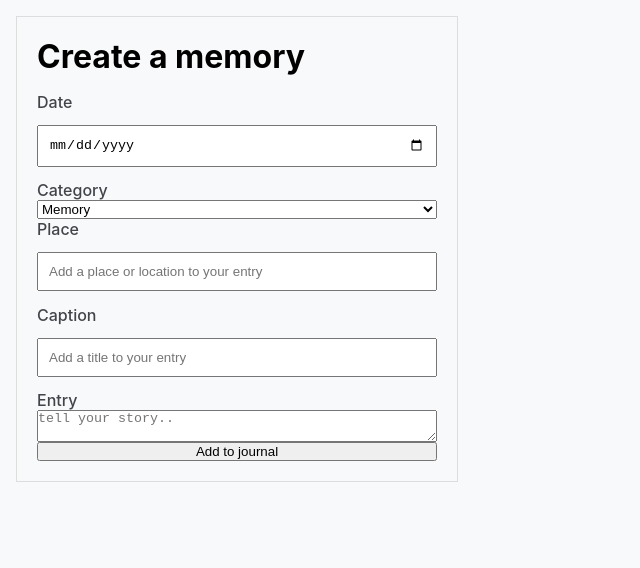
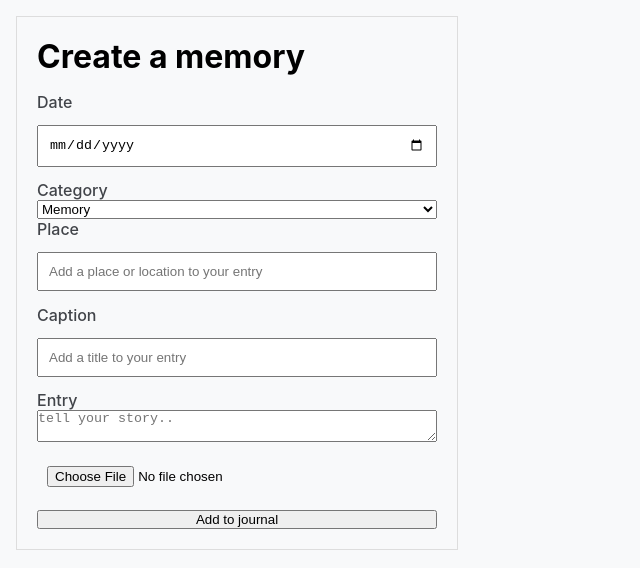
Before and after one commit to franhenke/react-logbook-journal, a React (Create React App) app: page / in a window 1280 px wide. Shown: the top 568 px of the page, without its empty margins (0-640 px from the left). Built offline with nearby package versions, Linux system fonts and the light colour scheme.

Commit message:
Add imageUpload with cloudinary

```diff
--- a/package.json
+++ b/package.json
@@ -6,6 +6,7 @@
     "@testing-library/jest-dom": "^5.11.5",
     "@testing-library/react": "^11.1.0",
     "@testing-library/user-event": "^12.1.10",
+    "cloudinary-react": "^1.6.7",
     "dayjs": "^1.9.4",
     "react": "^17.0.1",
     "react-dom": "^17.0.1",
--- a/src/components/AddJournalEntryForm/AddJournalEntryForm.js
+++ b/src/components/AddJournalEntryForm/AddJournalEntryForm.js
@@ -6,6 +6,9 @@ import dayjs from 'dayjs'
 
 import useForm from '../../hooks/useForm'
 import validateJournalEntry from './JournalFormValidation.js'
+
+const CLOUDNAME = process.env.REACT_APP_CLOUDINARY_CLOUDNAME
+const PRESET = process.env.REACT_APP_CLOUDINARY_PRESET
 
 AddJournalEntryForm.propTypes = {
   placeholder: PropTypes.string,
@@ -23,8 +26,11 @@ export default function AddJournalEntryForm({ onFormSubmit }) {
     handleSubmit,
     setUrlToValues,
   ] = useForm(validateJournalEntry, exportEntries)
+
   const [fileUrl, setFileUrl] = useState(null)
   const currentDate = dayjs().format('DD/MM/YYYY')
+  const [isLoading, setIsLoading] = useState(false)
+  const [image, setImage] = useState('')
 
   const disableButton =
     !values.date ||
@@ -33,6 +39,24 @@ export default function AddJournalEntryForm({ onFormSubmit }) {
     !values.caption ||
     !values.entry ||
     Object.keys(inputErrors).length !== 0
+
+  async function uploadImage(event) {
+    const files = event.target.files
+    const data = new FormData()
+    data.append('file', files[0])
+    data.append('upload_preset', PRESET)
+    setIsLoading(true)
+    console.log(files)
+
+    const response = await fetch(
+      `https://api.cloudinary.com/v1_1/${CLOUDNAME}/upload`,
+      { method: 'POST', body: data }
+    )
+    const image = await response.json()
+    setImage(image.secure_url)
+    setIsLoading(false)
+    console.log(image)
+  }
 
   useEffect(() => {
     setUrlToValues(fileUrl)
@@ -104,6 +128,19 @@ export default function AddJournalEntryForm({ onFormSubmit }) {
         placeholder="tell your story.."
         error={inputErrors.entry}
       />
+      <div>
+        {image ? (
+          <img src={image} alt="profile" className="form-image-preview" />
+        ) : (
+          <input
+            type="file"
+            name="image"
+            onChange={uploadImage}
+            value={values.image}
+          />
+        )}
+      </div>
+      {isLoading && <p>image is loading...</p>}
 
       <button>Add to journal</button>
 
@@ -115,6 +152,7 @@ export default function AddJournalEntryForm({ onFormSubmit }) {
 
   function exportEntries(values) {
     onFormSubmit(values)
+    values.image = image
     console.log(values)
     return values
   }
```
Also changed, not shown: 2 other files (tests, documents, lock files or other folders).
